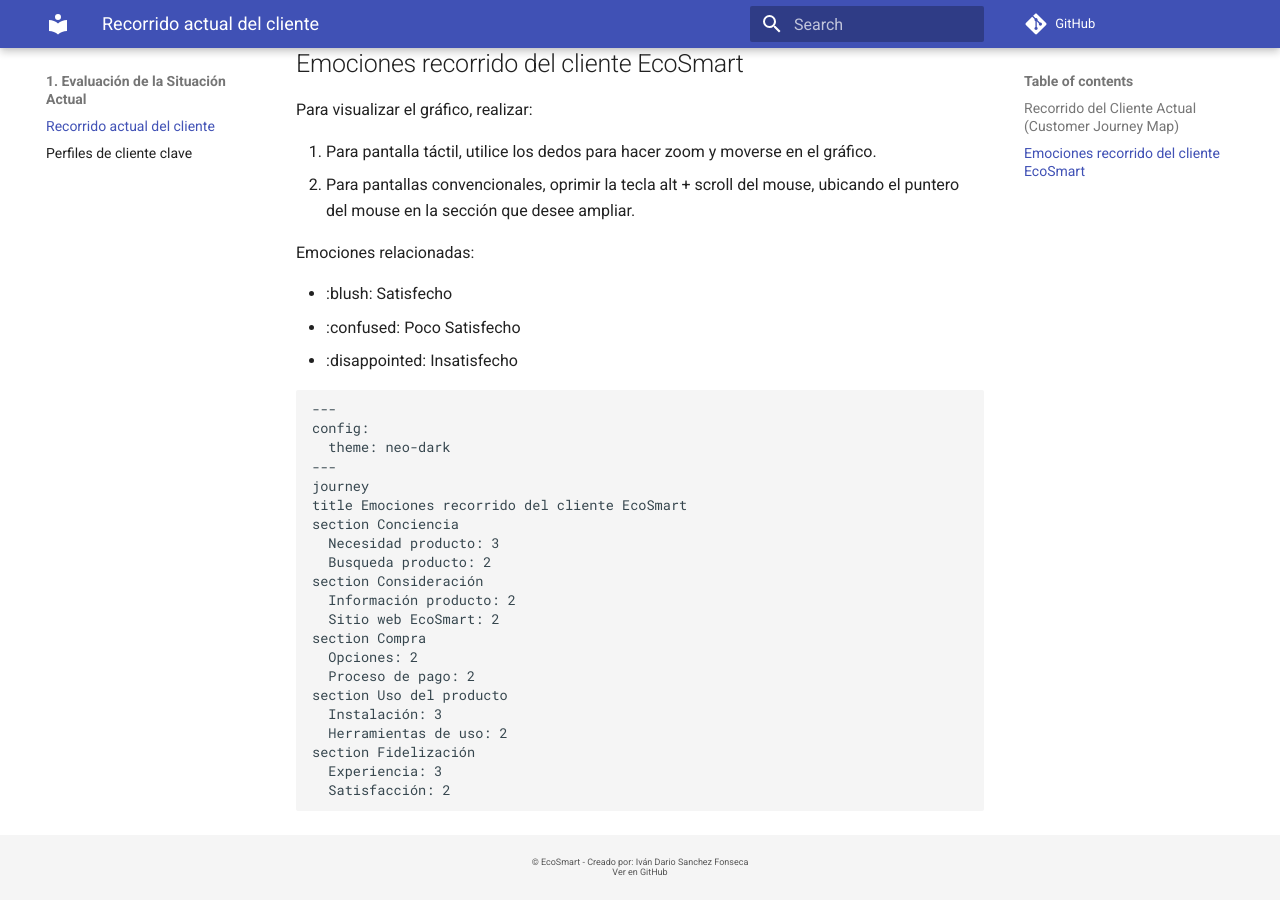
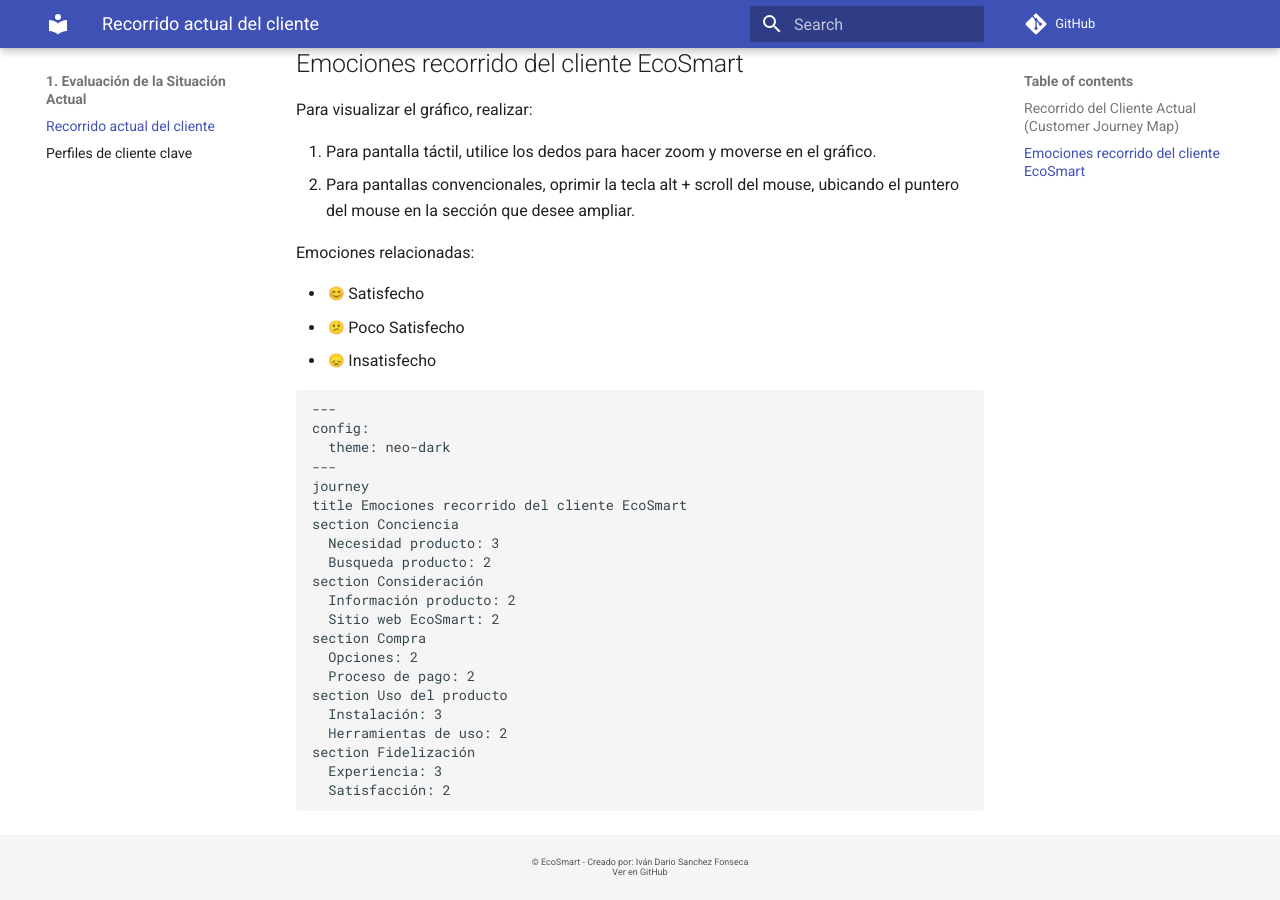
Before and after one commit to EOBS-MIDE/EcoSmart, an MkDocs documentation site: the page built from docs/situacionActual/SituacionActual.md, in a window 1280 px wide and 900 px high, scrolled down 976 px. Built offline with MkDocs 1.6.1 and Material for MkDocs 9.7.7, drawn with Linux system fonts in a browser that asks for light colours; emoji names are drawn with the system emoji font; comment, search, counter and statistics services are not loaded; the version menu is left out.

Commit message:
extensiones markdown

```diff
--- a/mkdocs.yml
+++ b/mkdocs.yml
@@ -30,7 +30,7 @@
   - panzoom
 extra_css:
   - extra.css
-# markdown_extensions:
-#   - pymdownx.emoji:
-#       emoji_index: !!python/name:material.extensions.emoji.twemoji
-#       emoji_generator: !!python/name:material.extensions.emoji.to_svg
+markdown_extensions:
+  - pymdownx.emoji:
+      emoji_index: !!python/name:material.extensions.emoji.twemoji
+      emoji_generator: !!python/name:material.extensions.emoji.to_svg
```
